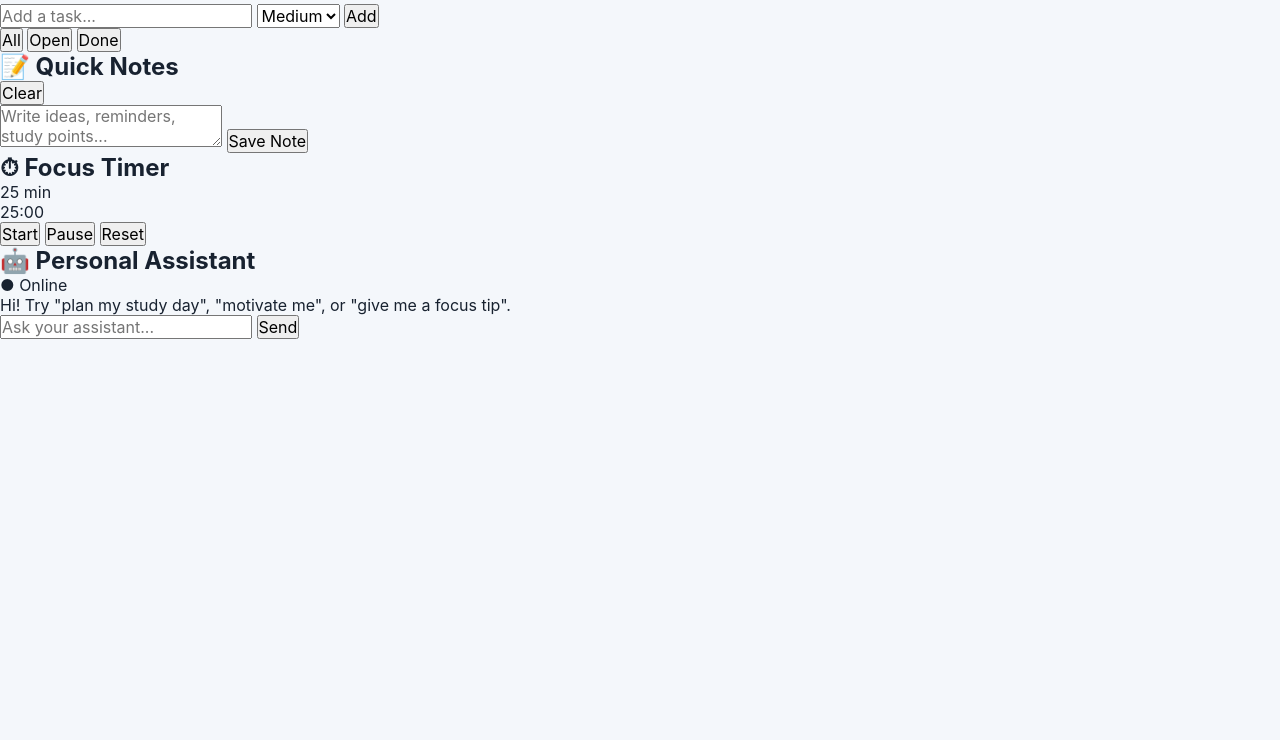
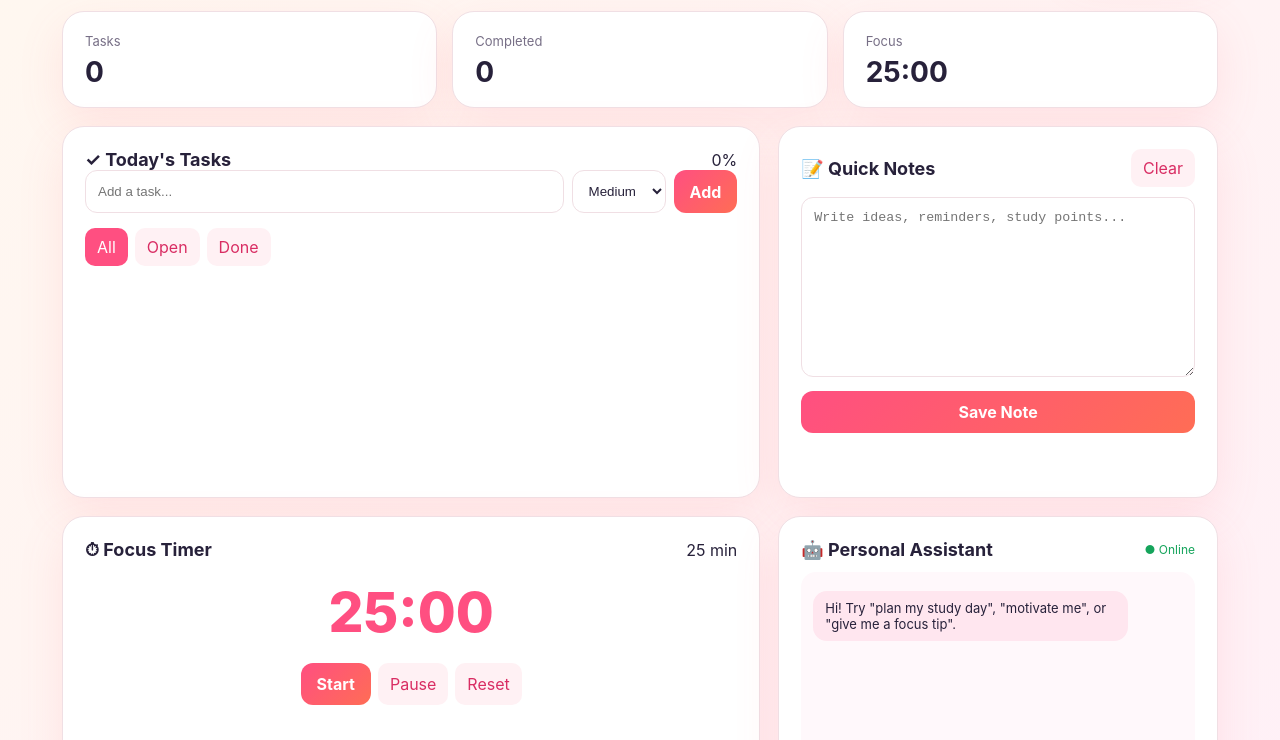
Before and after one commit to Mukesh-1449/TEMPLATES-SMART-UI-HUB, a plain HTML site: page ai/index (10).html in a window 1280 px wide. Shown: the part 267-1007 px from the top of the page. Before the commit the page ends 800 px from the top, so only its background shows below. Drawn offline with Linux system fonts and the light colour scheme.

Commit message:
Update stylesheet link to style (12).css

```diff
--- a/ai/index (10).html
+++ b/ai/index (10).html
@@ -6,7 +6,7 @@
 
     <title>Personal AI Assistant</title>
 
-    <link rel="stylesheet" href="style.css">
+    <link rel="stylesheet" href="style%20(12).css">
 </head>
 
 <body>
```
